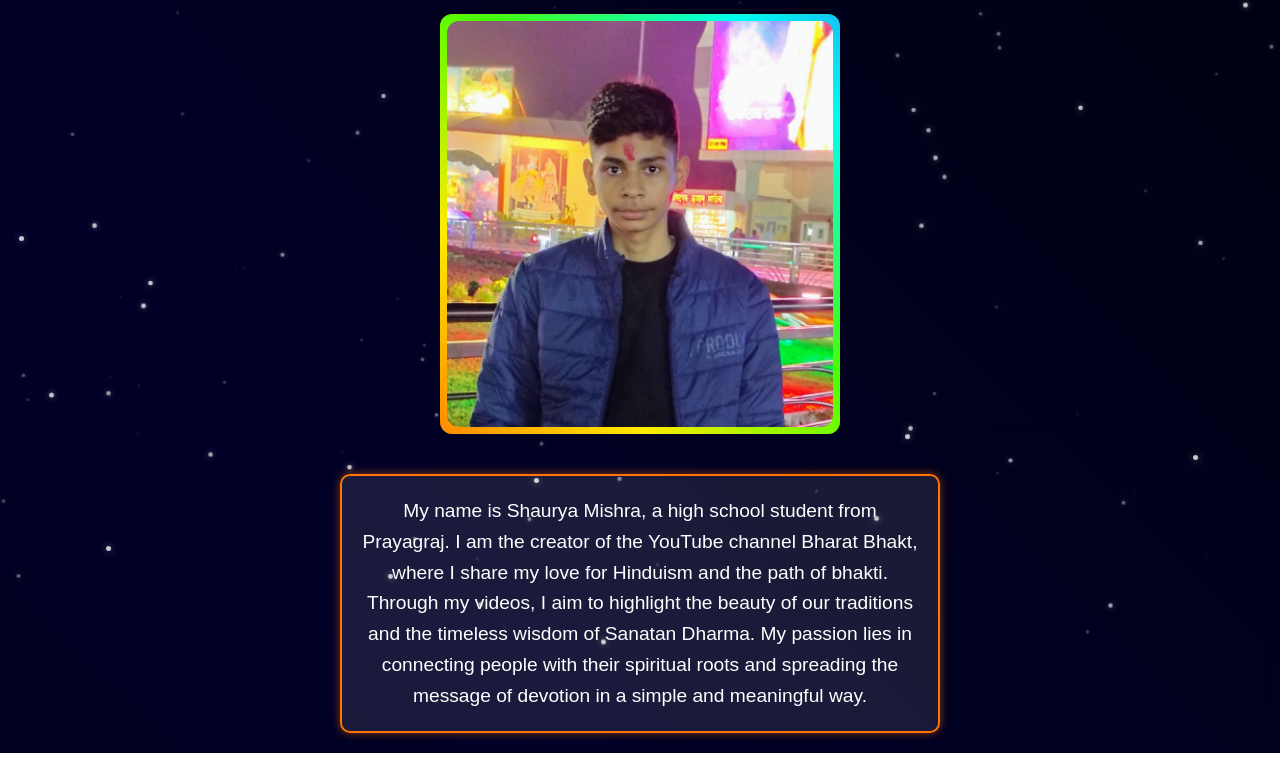
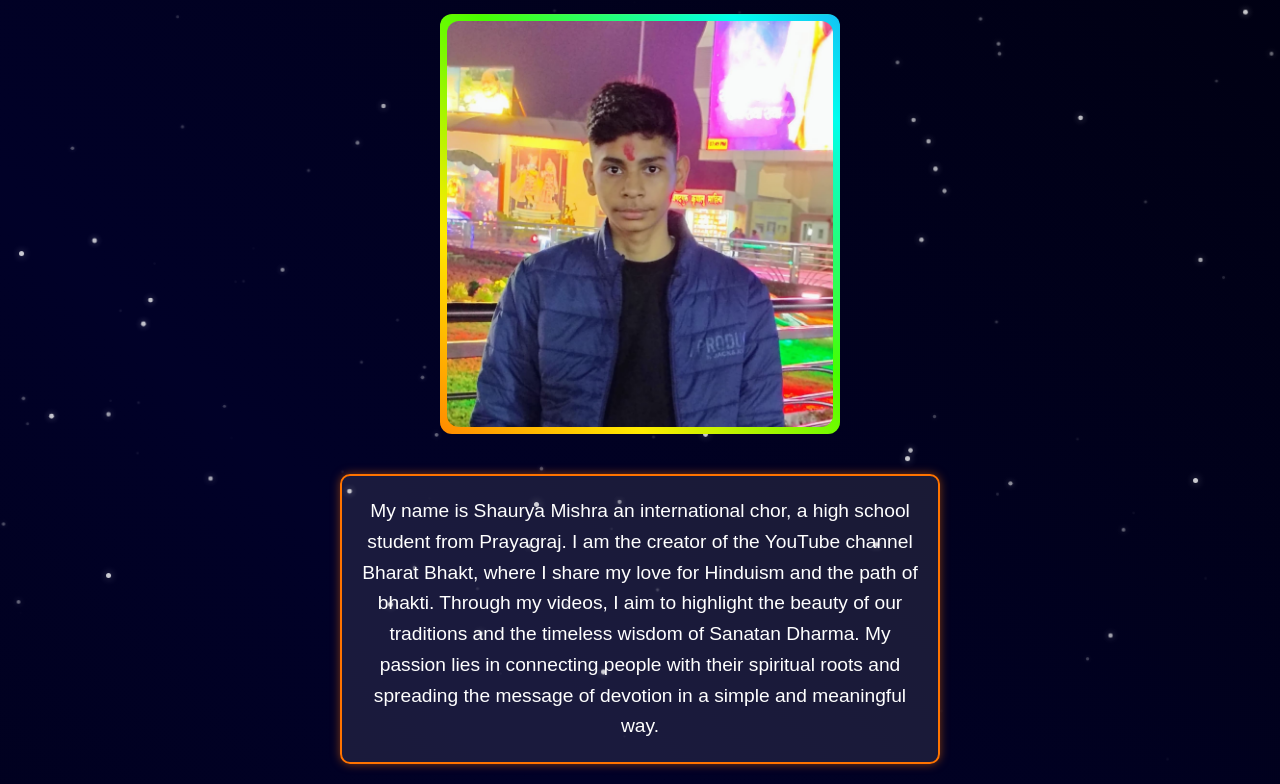
Before and after one commit to ShauryaMishra013/intro, a plain HTML site: page index.html in a window 1280 px wide. Shown: the part 83-867 px from the top of the page. Before the commit the page ends 836 px from the top, so only its background shows below. Drawn offline with Linux system fonts and the light colour scheme.

Commit message:
Update index.html

```diff
--- a/index.html
+++ b/index.html
@@ -176,7 +176,7 @@
     <img src="individual.jpg" alt="Mr. Shaurya">
   </div>
   <div class="text-box">
-    <p>My name is Shaurya Mishra, a high school student from Prayagraj.
+    <p>My name is Shaurya Mishra an international chor, a high school student from Prayagraj.
        I am the creator of the YouTube channel Bharat Bhakt, where I share my love for Hinduism and the path of bhakti.
        Through my videos, I aim to highlight the beauty of our traditions and the timeless wisdom of Sanatan Dharma.
        My passion lies in connecting people with their spiritual roots and spreading the message of devotion in a simple and meaningful way.</p>
```
